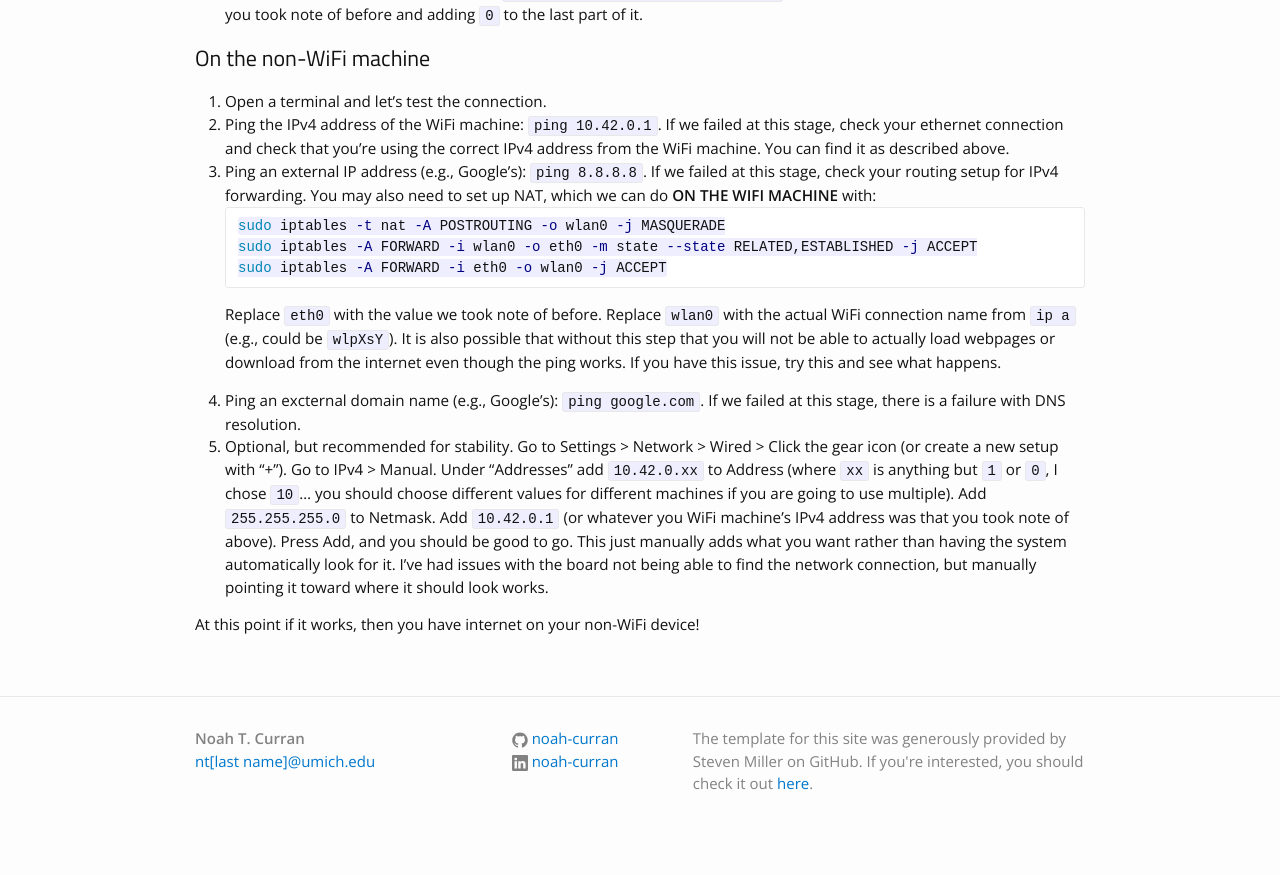
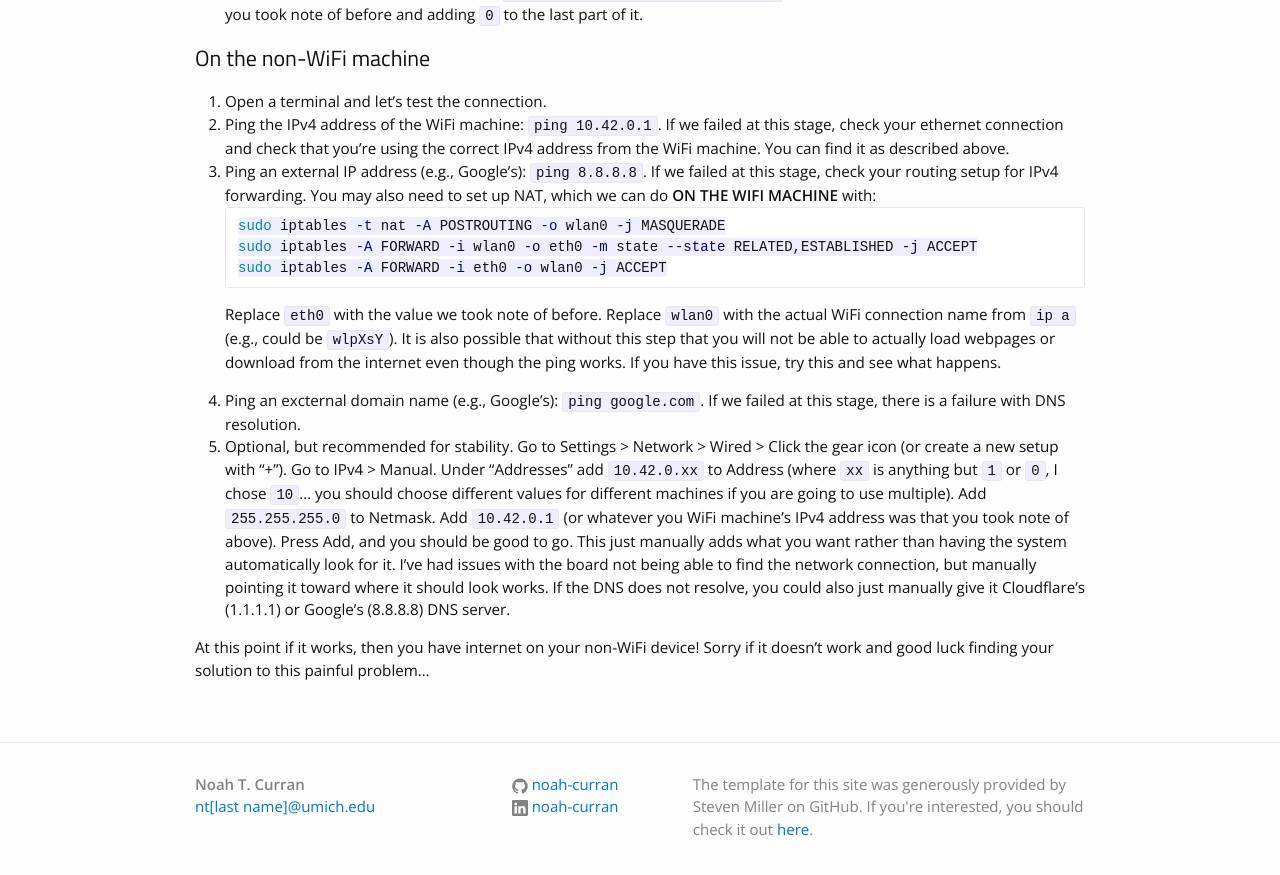
Before and after one commit to noah-curran/noah-curran.github.io, a Jekyll site: the page built from _posts/2024-09-05-how-to-share-wifi-over-ethernet.md, in a window 1280 px wide and 900 px high, scrolled down 1454 px. Shown: the top 875 px of the window. Built offline with Jekyll 4.4.1, drawn with Linux system fonts in a browser that asks for light colours.

Commit message:
add update about DNS resolution

```diff
--- a/_posts/2024-09-05-how-to-share-wifi-over-ethernet.md
+++ b/_posts/2024-09-05-how-to-share-wifi-over-ethernet.md
@@ -45,5 +45,6 @@ If you have this issue, try this and see what happens.
 Go to IPv4 > Manual. Under "Addresses" add `10.42.0.xx` to Address (where `xx` is anything but `1` or `0`, I chose `10`... you should choose different values for different machines if you are going to use multiple).
 Add `255.255.255.0` to Netmask. Add `10.42.0.1` (or whatever you WiFi machine's IPv4 address was that you took note of above).
 Press Add, and you should be good to go. This just manually adds what you want rather than having the system automatically look for it. I've had issues with the board not being able to find the network connection, but manually pointing it toward where it should look works.
+If the DNS does not resolve, you could also just manually give it Cloudflare's (1.1.1.1) or Google's (8.8.8.8) DNS server.
 
-At this point if it works, then you have internet on your non-WiFi device!
+At this point if it works, then you have internet on your non-WiFi device! Sorry if it doesn't work and good luck finding your solution to this painful problem...
```
